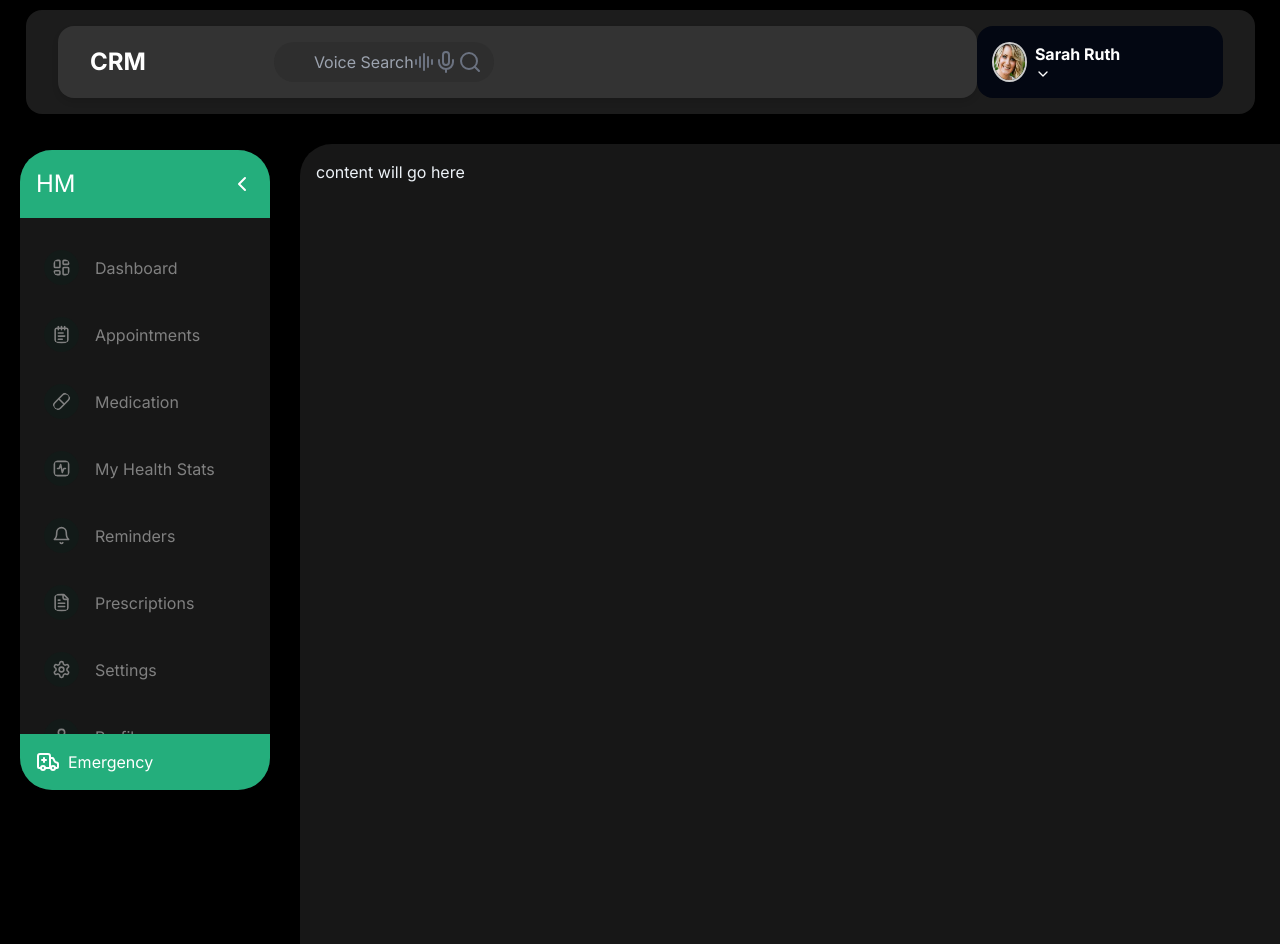
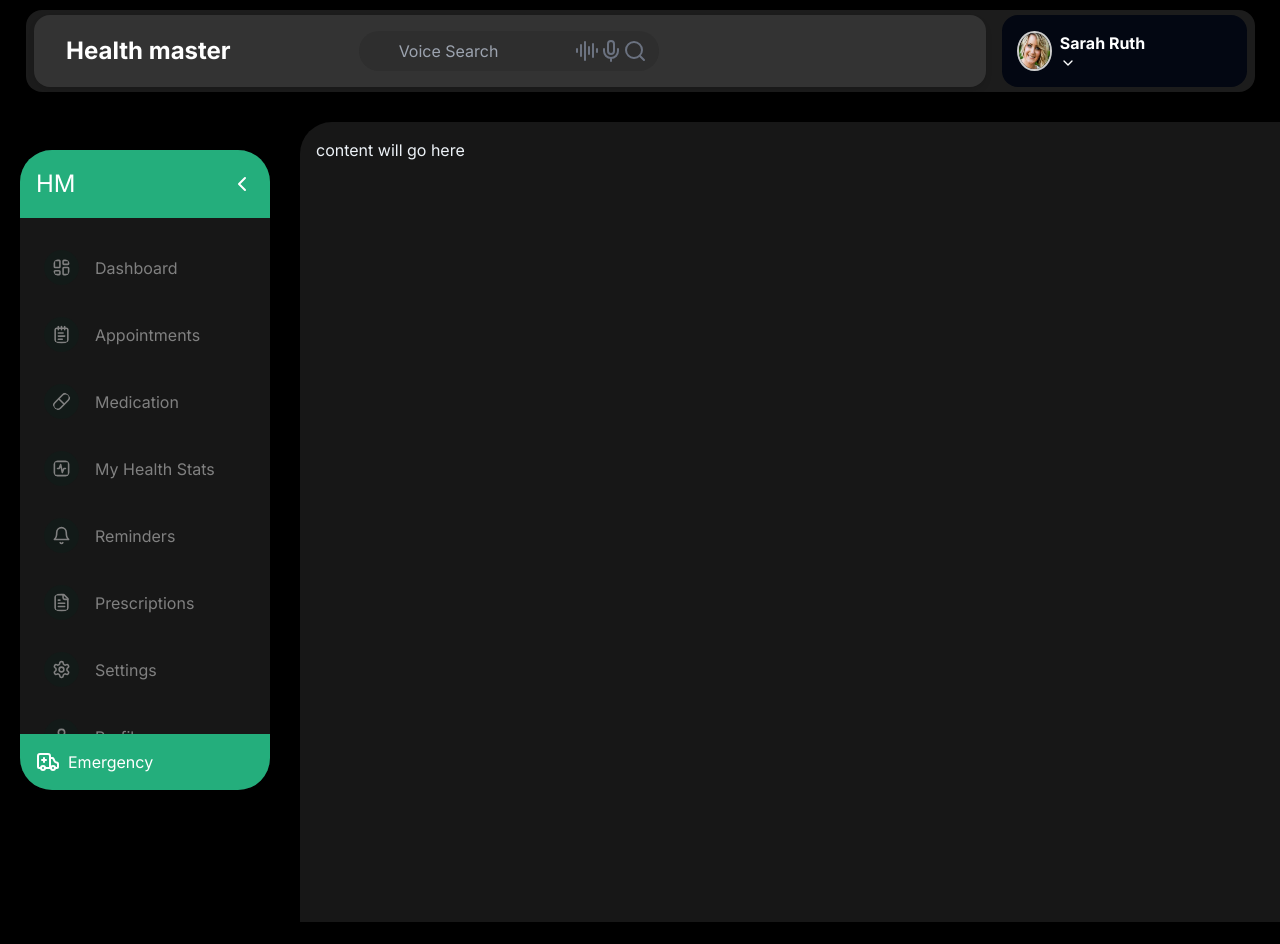
Before and after one commit to CHEGEBB/healthmasterv2, a Next.js app: page /dashboard in a window 1280 px wide. Shown: the top 944 px of the page. After the commit the page ends 922 px from the top, so only its background shows below. Built offline with nearby package versions, Linux system fonts and the light colour scheme.

Commit message:
refactor: Update header component with voice search functionality and audio icon

```diff
--- a/components/layout/header.jsx
+++ b/components/layout/header.jsx
@@ -1,24 +1,15 @@
 import React from 'react';
-import { Search, Mic, ChevronDown } from 'lucide-react';
+import { Search, Mic, ChevronDown, AudioLines } from 'lucide-react';
 import Image from 'next/image';
 import "../../sass/header.scss";
 
-const VoiceWaveIcon = () => (
-  <svg width="20" height="20" viewBox="0 0 20 20" fill="none" xmlns="http://www.w3.org/2000/svg">
-    <path d="M10 2V18" stroke="currentColor" strokeWidth="2" strokeLinecap="round"/>
-    <path d="M14 5V15" stroke="currentColor" strokeWidth="2" strokeLinecap="round"/>
-    <path d="M6 5V15" stroke="currentColor" strokeWidth="2" strokeLinecap="round"/>
-    <path d="M2 8V12" stroke="currentColor" strokeWidth="2" strokeLinecap="round"/>
-    <path d="M18 8V12" stroke="currentColor" strokeWidth="2" strokeLinecap="round"/>
-  </svg>
-);
 
 const Header = () => {
   return (
     <div className="container-header">
       <header className="header">
         <div className="header-left">
-          <h1 className="header-title">CRM</h1>
+          <h1 className="header-title">Health master</h1>
         </div>
 
         <div className="header-right">
@@ -28,7 +19,7 @@ const Header = () => {
               placeholder="Voice Search"
               className="search-input"
             />
-            <VoiceWaveIcon />
+            <AudioLines className="audio-icon" />
             <Mic className="mic-icon" />
             <Search className="search-icon" />
           </div>
--- a/sass/header.scss
+++ b/sass/header.scss
@@ -4,11 +4,12 @@
   display: flex;
   flex-direction: row;
   width: 96%;
-  padding: 1rem 2rem;
+  padding: 0.3rem 0.5rem;
   background-color: #1c1c1c;
   color: #ffffff;
   margin: 10px 26px auto;
   border-radius: 1rem;
+  gap: 1rem;
   box-shadow: 0 4px 6px rgba(0, 0, 0, 0.1);
 
   .header {
@@ -37,6 +38,7 @@
       .search-bar {
         position: relative;
         display: flex;
+        width: 300px;
         flex-direction: row;
         align-items: center;
 
@@ -46,7 +48,7 @@
           border-radius: 20px;
           padding: 0.5rem 1rem 0.5rem 2.5rem;
           color: #ffffff;
-          width: 220px;
+          width: 500px;
           transition: box-shadow 0.3s ease;
 
           &:focus {
```
